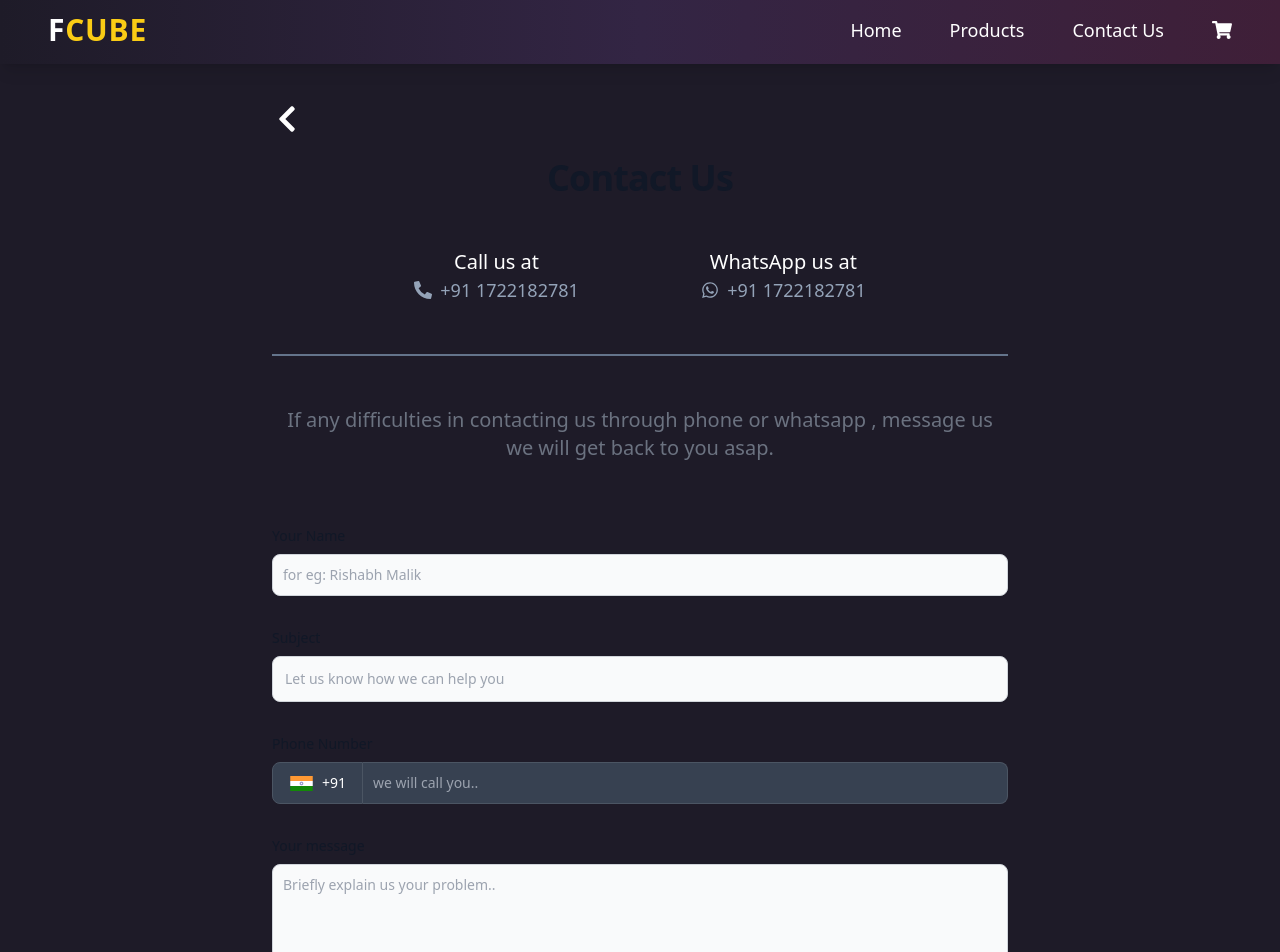
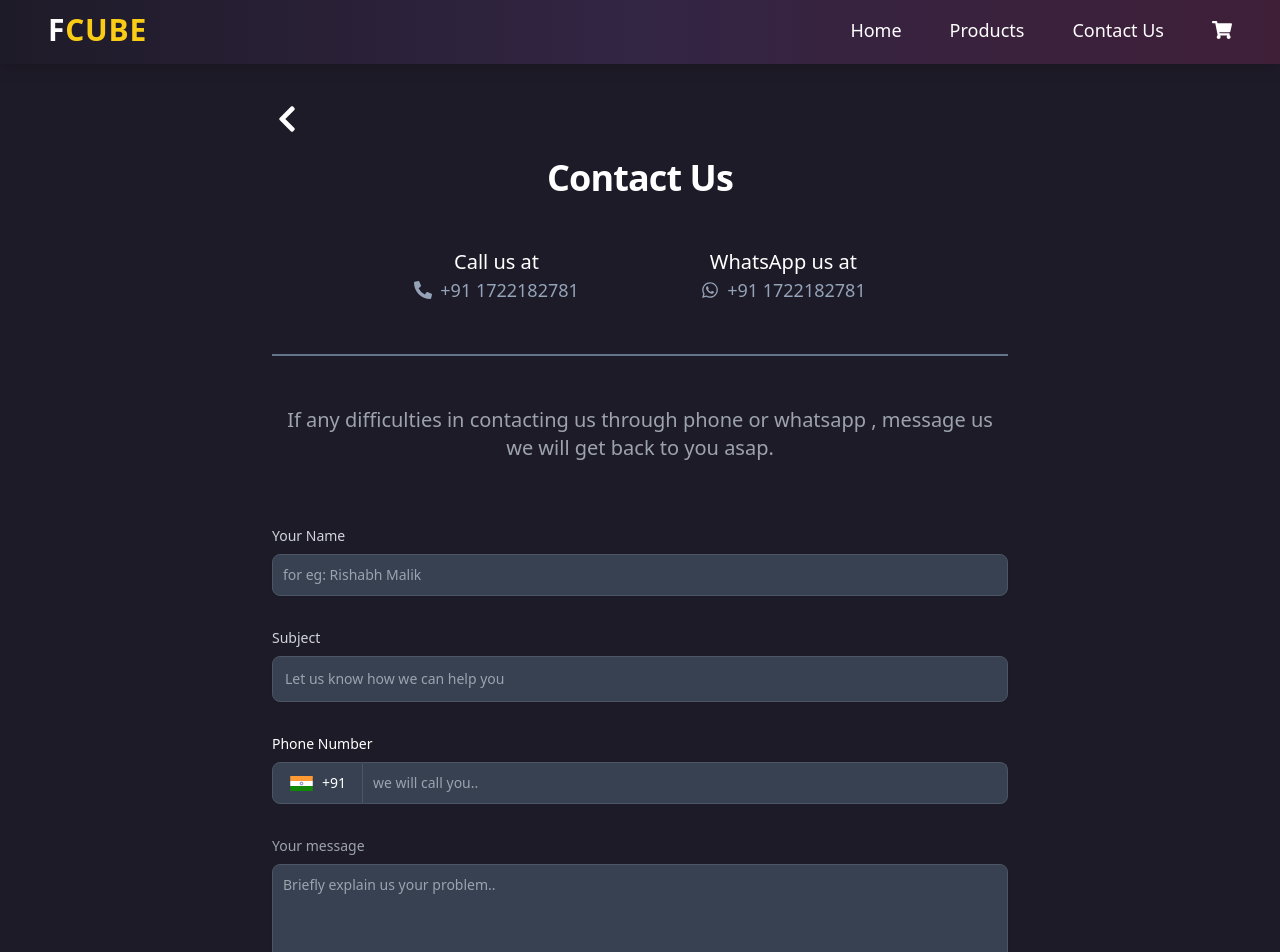
Before and after one commit to nikhilhuh/FCUBE, a React (Vite) app in the folder client-side/: page /contactus in a window 1280 px wide. Shown: the top 952 px of the page. Built offline with nearby package versions, Linux system fonts and the light colour scheme; no server answers.

Commit message:
contact form css tweaks

```diff
--- a/client-side/src/component/ContactUs.jsx
+++ b/client-side/src/component/ContactUs.jsx
@@ -107,7 +107,7 @@ function ContactUs() {
         >
           <FaChevronLeft className="text-white text-3xl mb-6" />
         </div>
-        <h2 className="mb-4 text-4xl tracking-tight font-extrabold text-center text-gray-900 dark:text-white mt-[30px] lg:mt-[20px]">
+        <h2 className="mb-4 text-4xl tracking-tight font-extrabold text-center text-white mt-[30px] lg:mt-[20px]">
           Contact Us
         </h2>
         <div className="flex flex-wrap w-full text-slate-400 mt-[35px] md:mt-[50px] mb-[50px] px-5 justify-evenly items-center gap-5 md:gap-0">
@@ -128,7 +128,7 @@ function ContactUs() {
         </div>
         {/* line */}
         <div className="h-[2px] w-full bg-slate-500 mb-[50px]"></div>
-        <p className="mb-8 lg:mb-16 font-light text-center text-gray-500 dark:text-gray-400 sm:text-xl">
+        <p className="mb-8 lg:mb-16 font-light text-center text-gray-400 sm:text-xl">
           If any difficulties in contacting us through phone or whatsapp ,
           message us we will get back to you asap.
         </p>
@@ -136,14 +136,14 @@ function ContactUs() {
           <div>
             <label
               htmlFor="order-name"
-              className="block mb-2 text-sm font-medium max-w-max text-gray-900 dark:text-gray-300"
+              className="block mb-2 text-sm font-medium max-w-max text-gray-300"
             >
               Your Name
             </label>
             <input
               type="text"
               id="order-name"
-              className="shadow-sm bg-gray-50 border border-gray-300 text-gray-900 text-sm rounded-lg focus:ring-primary-500 focus:border-primary-500 block w-full p-2.5 dark:bg-gray-700 dark:border-gray-600 dark:placeholder-gray-400 dark:text-white dark:focus:ring-primary-500 dark:focus:border-primary-500 dark:shadow-sm-light"
+              className="shadow-sm border text-sm rounded-lg focus:ring-primary-500 focus:border-primary-500 block w-full p-2.5 bg-gray-700 border-gray-600 placeholder-gray-400 text-white focus:ring-primary-500 focus:border-primary-500 shadow-sm-light"
               placeholder="for eg: Rishabh Malik"
               required
             />
@@ -151,14 +151,14 @@ function ContactUs() {
           <div>
             <label
               htmlFor="subject"
-              className="block mb-2 text-sm max-w-max font-medium text-gray-900 dark:text-gray-300"
+              className="block mb-2 text-sm max-w-max font-medium text-gray-300"
             >
               Subject
             </label>
             <input
               type="text"
               id="subject"
-              className="block p-3 w-full text-sm text-gray-900 bg-gray-50 rounded-lg border border-gray-300 shadow-sm focus:ring-primary-500 focus:border-primary-500 dark:bg-gray-700 dark:border-gray-600 dark:placeholder-gray-400 dark:text-white dark:focus:ring-primary-500 dark:focus:border-primary-500 dark:shadow-sm-light"
+              className="block p-3 w-full text-sm rounded-lg border shadow-sm bg-gray-700 border-gray-600 placeholder-gray-400 text-white focus:ring-primary-500 focus:border-primary-500 shadow-sm-light"
               placeholder="Let us know how we can help you"
               required
             />
@@ -166,7 +166,7 @@ function ContactUs() {
           <div>
             <label
               htmlFor="contact_number"
-              className="mb-2 block text-sm max-w-max font-medium text-gray-900 dark:text-white"
+              className="mb-2 block text-sm max-w-max font-medium text-white"
             >
               {" "}
               Phone Number{" "}
@@ -253,14 +253,14 @@ function ContactUs() {
           <div className="sm:col-span-2">
             <label
               htmlFor="message"
-              className="block mb-2 text-sm max-w-max font-medium text-gray-900 dark:text-gray-400"
+              className="block mb-2 text-sm max-w-max font-medium text-gray-400"
             >
               Your message
             </label>
             <textarea
               id="message"
               rows="6"
-              className="block p-2.5 w-full text-sm text-gray-900 bg-gray-50 rounded-lg shadow-sm border border-gray-300 focus:ring-primary-500 focus:border-primary-500 dark:bg-gray-700 dark:border-gray-600 dark:placeholder-gray-400 dark:text-white dark:focus:ring-primary-500 dark:focus:border-primary-500"
+              className="block p-2.5 w-full text-sm rounded-lg shadow-sm border bg-gray-700 border-gray-600 placeholder-gray-400 text-white focus:ring-primary-500 focus:border-primary-500"
               placeholder="Briefly explain us your problem.."
             ></textarea>
           </div>
```
